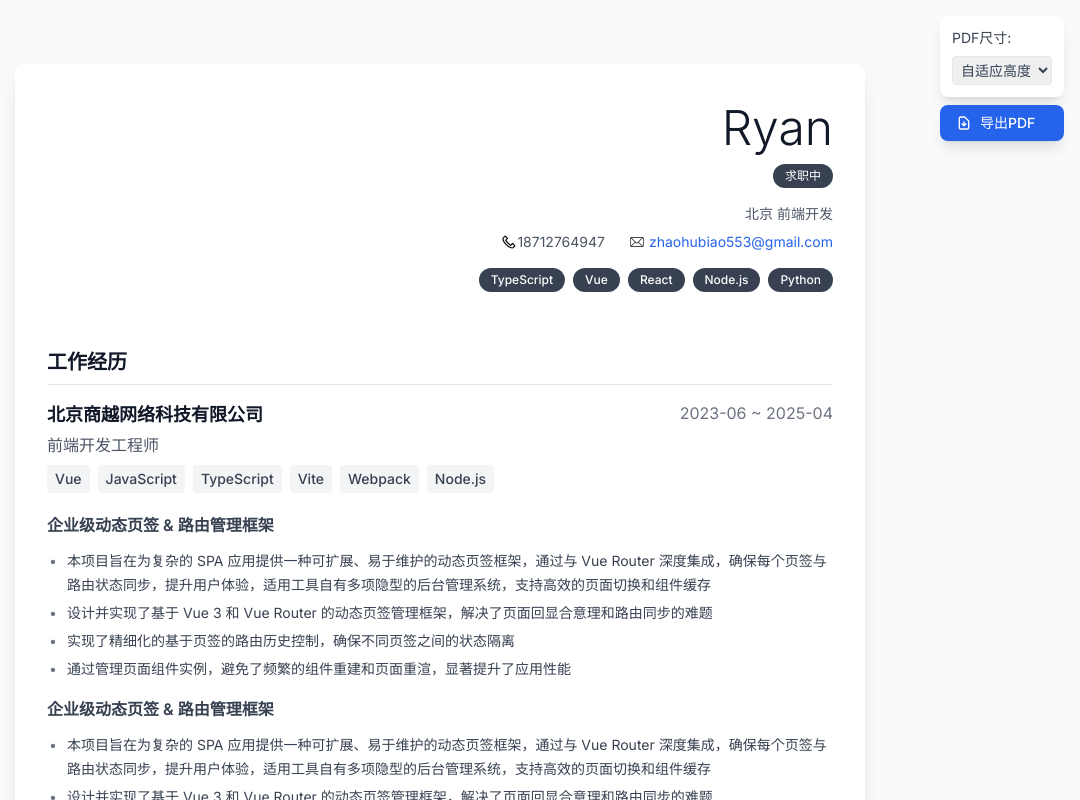
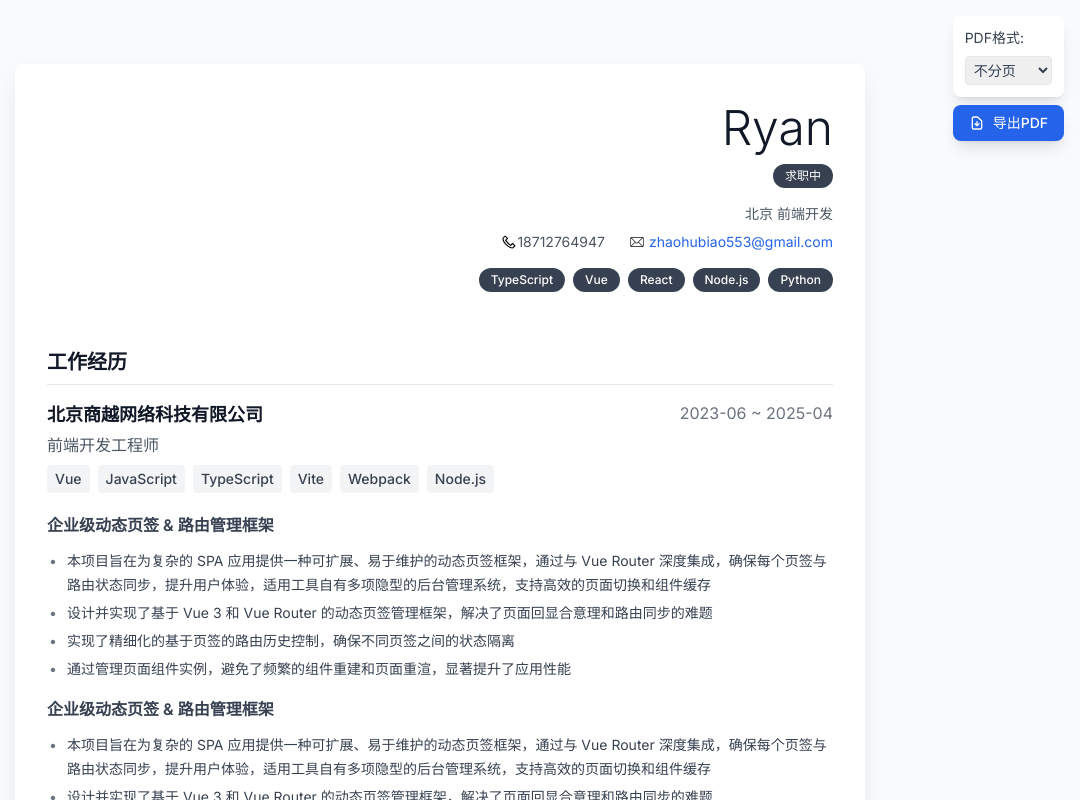
Before and after one commit to au-to/my-resume, a Vue app: page / in a window 1280 px wide. Shown: the top 800 px of the page, without its empty margins (200-1280 px from the left). Built offline with nearby package versions, Linux system fonts and the light colour scheme.

Commit message:
fix：导出选项fix

```diff
--- a/src/components/ResumeTemplate.vue
+++ b/src/components/ResumeTemplate.vue
@@ -4,12 +4,10 @@
     <div class="print:hidden fixed top-4 right-4 z-10 space-y-2">
       <!-- 导出格式选择 -->
       <div class="bg-white rounded-lg shadow-lg p-3 text-sm">
-        <label class="block text-gray-700 mb-2">PDF尺寸:</label>
+        <label class="block text-gray-700 mb-2">PDF格式:</label>
         <select v-model="pdfFormat" class="w-full p-1 border rounded text-sm">
-          <option value="auto">自适应高度</option>
-          <option value="A4">A4标准</option>
-          <option value="A3">A3大页面</option>
-          <option value="Legal">Legal格式</option>
+          <option value="single-page">不分页</option>
+          <option value="paged">分页</option>
         </select>
       </div>
 
@@ -207,7 +205,7 @@ import { ref } from 'vue'
 
 // 导出状态
 const isExporting = ref(false)
-const pdfFormat = ref('auto')
+const pdfFormat = ref('single-page')
 
 // PDF高度计算
 const calculatePageHeight = () => {
@@ -266,8 +264,9 @@ const exportPDF = async () => {
       format: undefined  // 让CSS控制格式
     }
 
-    // 智能页面尺寸设置
-    if (pdfFormat.value === 'auto') {
+    // 页面尺寸设置
+    if (pdfFormat.value === 'single-page') {
+      // 不分页：自适应高度
       const dynamicHeight = calculatePageHeight()
 
       if (dynamicHeight !== 'auto') {
@@ -279,14 +278,8 @@ const exportPDF = async () => {
         pdfOptions.format = 'A4'
         pdfOptions.preferCSSPageSize = true
       }
-    } else if (pdfFormat.value === 'A3') {
-      pdfOptions.format = 'A3'
-      pdfOptions.preferCSSPageSize = false
-    } else if (pdfFormat.value === 'Legal') {
-      pdfOptions.format = 'Legal'
-      pdfOptions.preferCSSPageSize = false
     } else {
-      // A4标准格式 - 推荐的专业简历格式
+      // 分页：A4标准格式
       pdfOptions.format = 'A4'
       pdfOptions.preferCSSPageSize = true
     }
```
